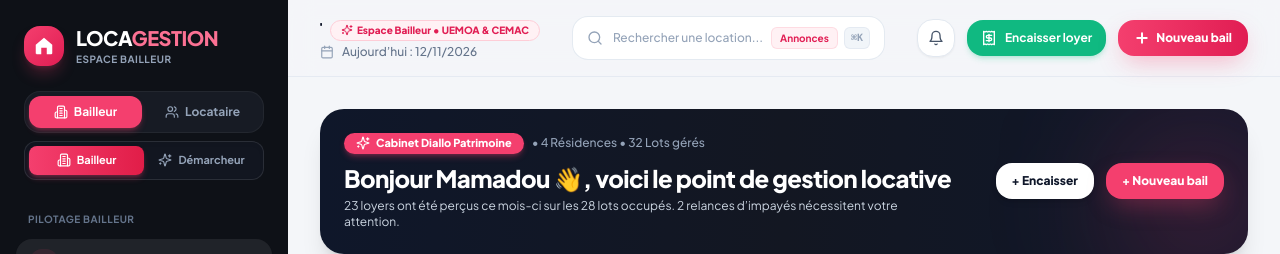
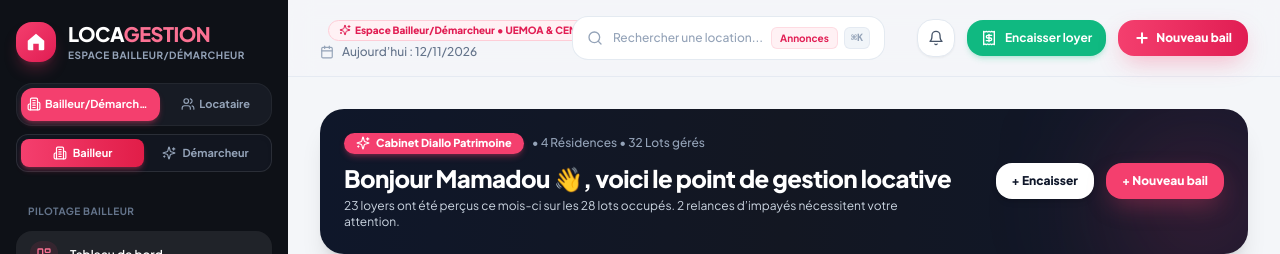
Before and after one commit to monroyoff/LOCAGESTION, a Next.js app: page / in a window 1280 px wide. Shown: the top 254 px of the page. Built offline with nearby package versions, Linux system fonts and the light colour scheme.

Commit message:
fix(sidebar): nommer le bouton principal Bailleur/Demarcheur avec largeur optimale sans troncature

```diff
--- a/src/components/layout/Header.tsx
+++ b/src/components/layout/Header.tsx
@@ -220,7 +220,7 @@ export function Header({
                 }`}
               >
                 {isLandlord ? <Sparkles className="w-3 h-3" /> : <ShieldCheck className="w-3 h-3" />}
-                {isLandlord ? 'Espace Bailleur • UEMOA & CEMAC' : 'Locataire Titulaire'}
+                {isLandlord ? 'Espace Bailleur/Démarcheur • UEMOA & CEMAC' : 'Locataire Titulaire'}
               </span>
             </div>
 
@@ -277,8 +277,8 @@ export function Header({
               type="button"
               onClick={() => setIsNotifOpen(!isNotifOpen)}
               className="p-2.5 rounded-2xl bg-white border border-slate-200 text-slate-700 hover:text-brand-600 hover:border-brand-300 shadow-sm transition-colors cursor-pointer relative"
-              aria-label={isLandlord ? 'Notifications Bailleur' : 'Mes Notifications Résident'}
-              title={isLandlord ? 'Notifications Bailleur' : 'Mes Notifications Résident'}
+              aria-label={isLandlord ? 'Notifications Bailleur/Démarcheur' : 'Mes Notifications Résident'}
+              title={isLandlord ? 'Notifications Bailleur/Démarcheur' : 'Mes Notifications Résident'}
             >
               <Bell className="w-4 h-4 text-slate-600" />
               {unreadCount > 0 && (
@@ -295,7 +295,7 @@ export function Header({
                   <div className="flex items-center gap-2">
                     <Bell className="w-4 h-4 text-amber-400" />
                     <span className="text-xs font-black tracking-tight">
-                      {isLandlord ? 'Notifications Bailleur' : 'Mes Notifications Résident'}
+                      {isLandlord ? 'Notifications Bailleur/Démarcheur' : 'Mes Notifications Résident'}
                     </span>
                     {unreadCount > 0 && (
                       <span className="text-[10px] font-black px-2 py-0.2 rounded-full bg-amber-500 text-white">
--- a/src/components/layout/Sidebar.tsx
+++ b/src/components/layout/Sidebar.tsx
@@ -371,9 +371,9 @@ export function Sidebar({
         }`}
       >
         {/* Top: Logo & Space Switcher */}
-        <div className="p-6 pb-2">
+        <div className="px-4 pt-5 pb-2">
           {/* Brand Logo & Close Button */}
-          <div className="flex items-center justify-between mb-6">
+          <div className="flex items-center justify-between mb-5">
             <Link href={isTenant ? '/portal' : landlordSubRole === 'demarcheur' ? '/listings' : '/'} className="flex items-center gap-3 group">
               {/* Pink/Rose House Logo Icon */}
               <div className="w-10 h-10 rounded-2xl bg-gradient-to-br from-brand-500 to-brand-600 flex items-center justify-center shadow-lg shadow-brand-500/25 group-hover:scale-105 transition-transform">
@@ -400,7 +400,7 @@ export function Sidebar({
                   LOCA<span className="text-brand-400">GESTION</span>
                 </span>
                 <span className="text-[10px] uppercase font-bold text-slate-400 tracking-wider block">
-                  {isTenant ? 'Portail Résidentiel' : 'Espace Bailleur'}
+                  {isTenant ? 'Portail Résidentiel' : 'Espace Bailleur/Démarcheur'}
                 </span>
               </div>
             </Link>
@@ -416,28 +416,30 @@ export function Sidebar({
 
           {/* SÉLECTEUR D'ESPACE RAPIDE */}
           <div className="space-y-2 mb-4">
-            {/* Les 2 espaces principaux : Bailleur & Locataire */}
+            {/* Les 2 espaces principaux : Bailleur/Démarcheur & Locataire */}
             <div className="p-1 bg-[#171b24] rounded-2xl border border-white/5 flex items-center gap-1">
               <button
                 type="button"
                 onClick={() => handleSpaceChange('bailleur')}
-                className={`flex-1 py-2 px-2 rounded-xl text-xs font-bold transition-all flex items-center justify-center gap-1.5 cursor-pointer min-w-0 ${
+                className={`flex-[1.4] py-2 px-1.5 rounded-xl text-[11px] font-bold transition-all flex items-center justify-center gap-1 cursor-pointer min-w-0 whitespace-nowrap ${
                   isLandlord
                     ? 'bg-brand-500 text-white shadow-md shadow-brand-500/30 font-black'
                     : 'text-slate-400 hover:text-white hover:bg-white/5'
                 }`}
+                title="Espace Bailleur / Démarcheur"
               >
                 <Building2 className="w-3.5 h-3.5 shrink-0" />
-                <span className="truncate">Bailleur</span>
+                <span className="truncate">Bailleur/Démarcheur</span>
               </button>
               <button
                 type="button"
                 onClick={() => handleSpaceChange('locataire')}
-                className={`flex-1 py-2 px-2 rounded-xl text-xs font-bold transition-all flex items-center justify-center gap-1.5 cursor-pointer min-w-0 ${
+                className={`flex-1 py-2 px-1.5 rounded-xl text-[11px] font-bold transition-all flex items-center justify-center gap-1 cursor-pointer min-w-0 whitespace-nowrap ${
                   isTenant
                     ? 'bg-emerald-600 text-white shadow-md shadow-emerald-600/30 font-black'
                     : 'text-slate-400 hover:text-white hover:bg-white/5'
                 }`}
+                title="Portail Locataire"
               >
                 <Users className="w-3.5 h-3.5 shrink-0" />
                 <span className="truncate">Locataire</span>
@@ -625,7 +627,7 @@ export function Sidebar({
                   e.stopPropagation();
                   handleSpaceChange(isLandlord ? 'locataire' : 'bailleur');
                 }}
-                title={`Basculer vers l'espace ${isLandlord ? 'Locataire' : 'Bailleur'} (Mode Test)`}
+                title={`Basculer vers l'espace ${isLandlord ? 'Locataire' : 'Bailleur/Démarcheur'} (Mode Test)`}
                 className="p-1.5 rounded-xl text-slate-400 hover:text-white hover:bg-white/10 transition-colors cursor-pointer"
               >
                 <Repeat className="w-4 h-4" />
```
